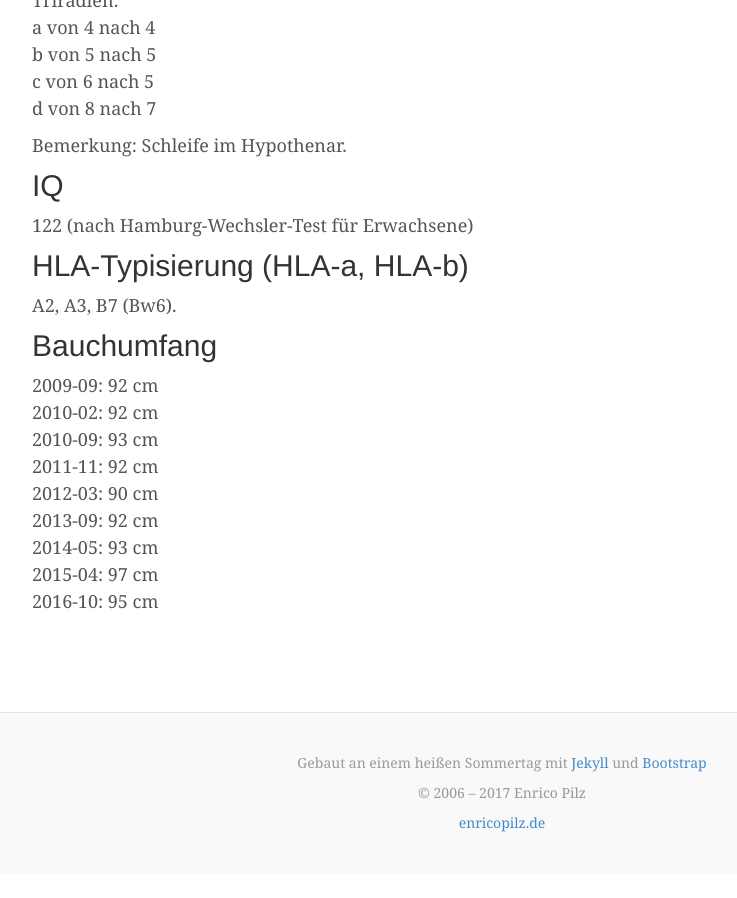
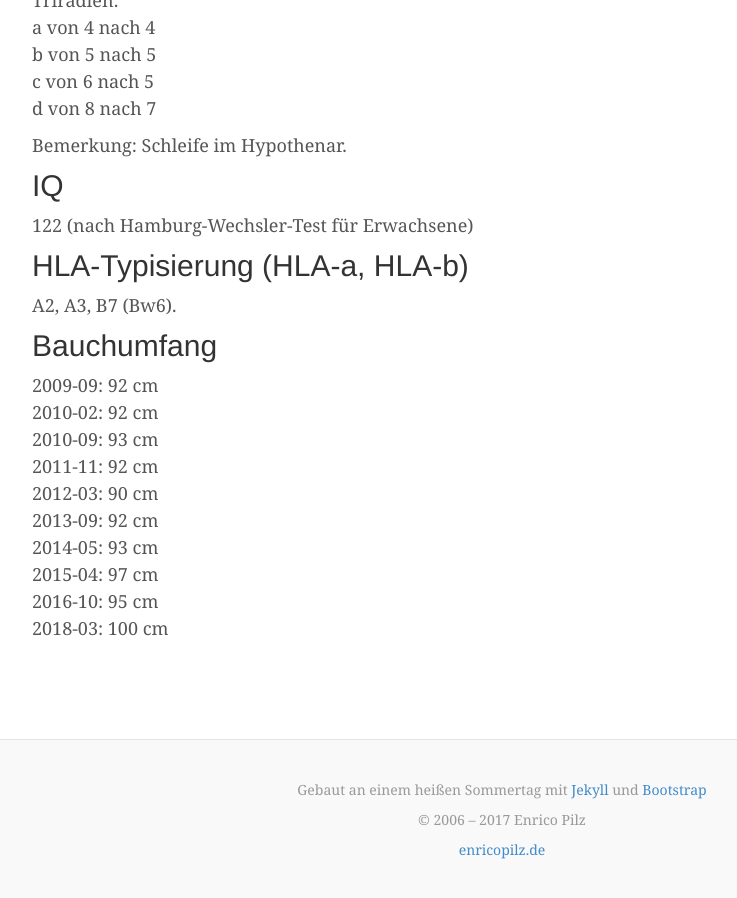
Before and after one commit to ocirne/enricopilz.de, a Jekyll site: the page built from steckbrief/index.md, in a window 1280 px wide and 900 px high, scrolled down 2972 px. Shown: the whole window, without its empty margins (138-875 px from the left). Built offline with Jekyll 4.4.1, drawn with Linux system fonts in a browser that asks for light colours; before the commit the page ends 3845 px from its top, so only the background shows below that.

Commit message:
Neuer Umfang

```diff
--- a/steckbrief/index.md
+++ b/steckbrief/index.md
@@ -155,4 +155,5 @@ Bauchumfang
 2013-09: 92 cm<br />
 2014-05: 93 cm<br />
 2015-04: 97 cm<br />
-2016-10: 95 cm
+2016-10: 95 cm<br />
+2018-03: 100 cm
```
